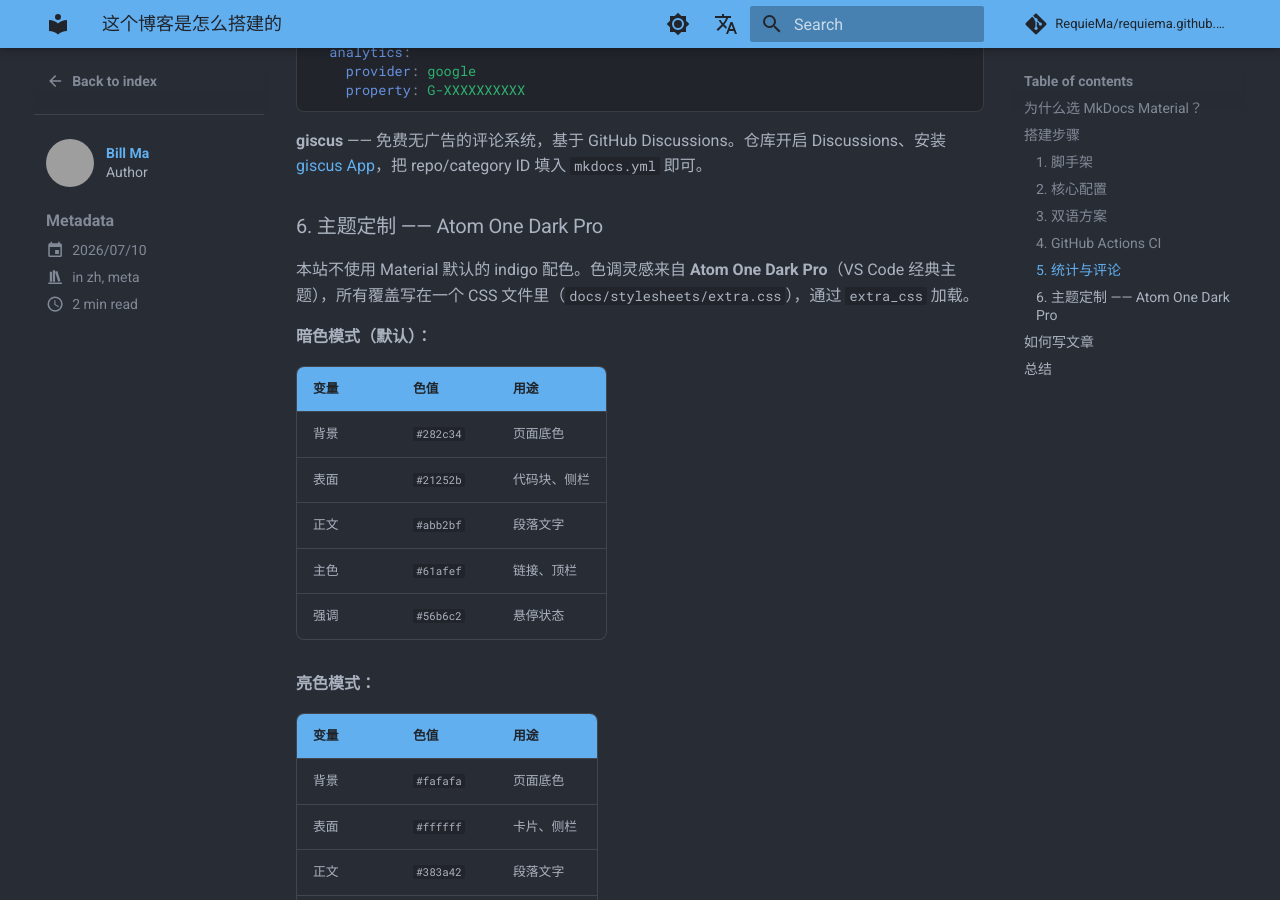
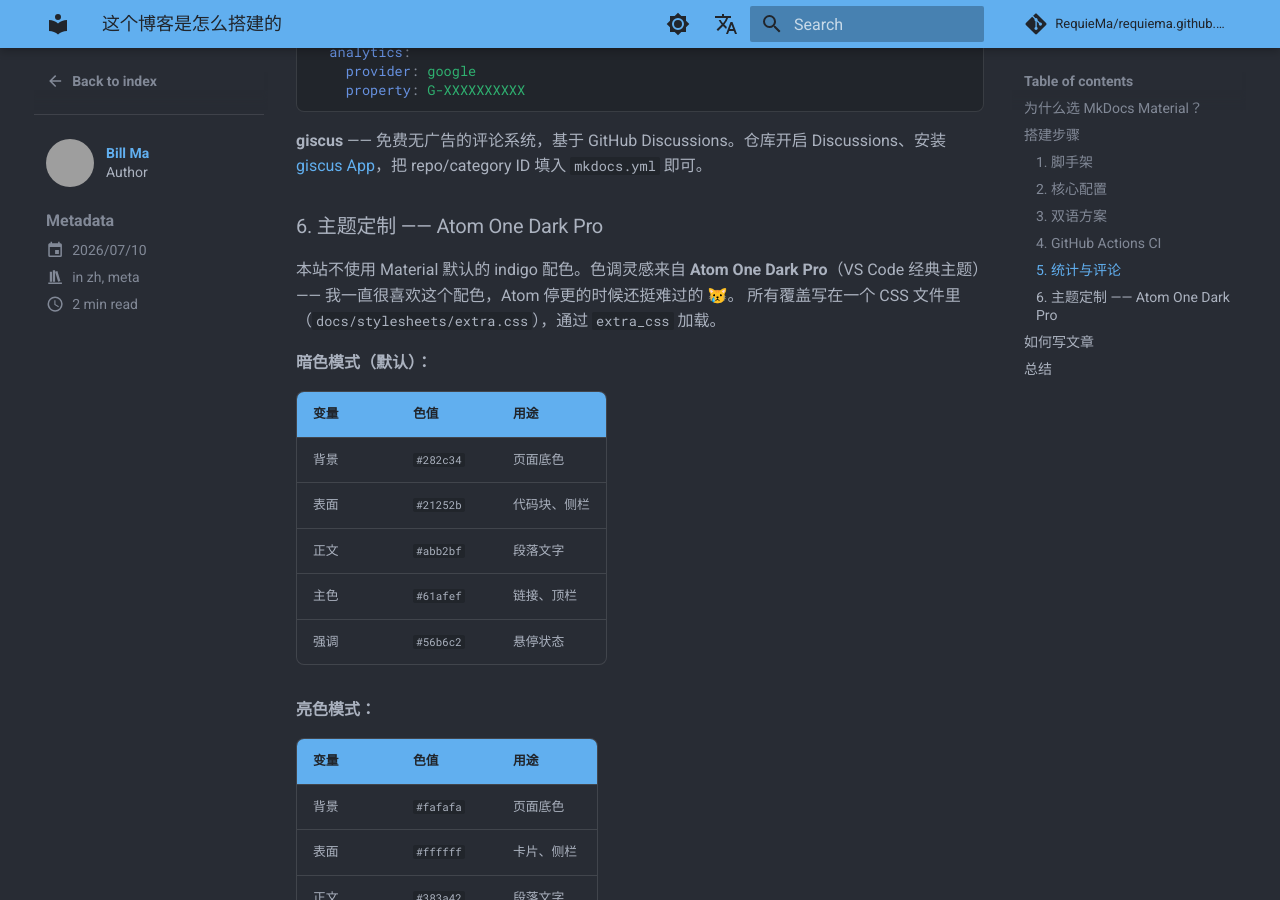
Before and after one commit to RequieMa/requiema.github.io, an MkDocs documentation site: the page built from docs/blog/posts/zh/setting-up-this-blog.md, in a window 1280 px wide and 900 px high, scrolled down 2507 px. Built offline with MkDocs 1.6.1 and Material for MkDocs 9.7.7, drawn with Linux system fonts in a browser that asks for light colours; comment, search, counter and statistics services are not loaded; grey boxes are pictures that could not be loaded.

Commit message:
Sync Atom nostalgia line to Chinese post

```diff
--- a/docs/blog/posts/zh/setting-up-this-blog.md
+++ b/docs/blog/posts/zh/setting-up-this-blog.md
@@ -125,8 +125,8 @@
 ### 6. 主题定制 —— Atom One Dark Pro
 
 本站不使用 Material 默认的 indigo 配色。色调灵感来自 **Atom One Dark Pro**（VS Code
-经典主题），所有覆盖写在一个 CSS 文件里（`docs/stylesheets/extra.css`），通过
-`extra_css` 加载。
+经典主题）—— 我一直很喜欢这个配色，Atom 停更的时候还挺难过的 😿。
+所有覆盖写在一个 CSS 文件里（`docs/stylesheets/extra.css`），通过 `extra_css` 加载。
 
 **暗色模式（默认）：**
 
```
Also changed, not shown: docs/blog/posts/en/setting-up-this-blog.md (+3 -1 lines).
